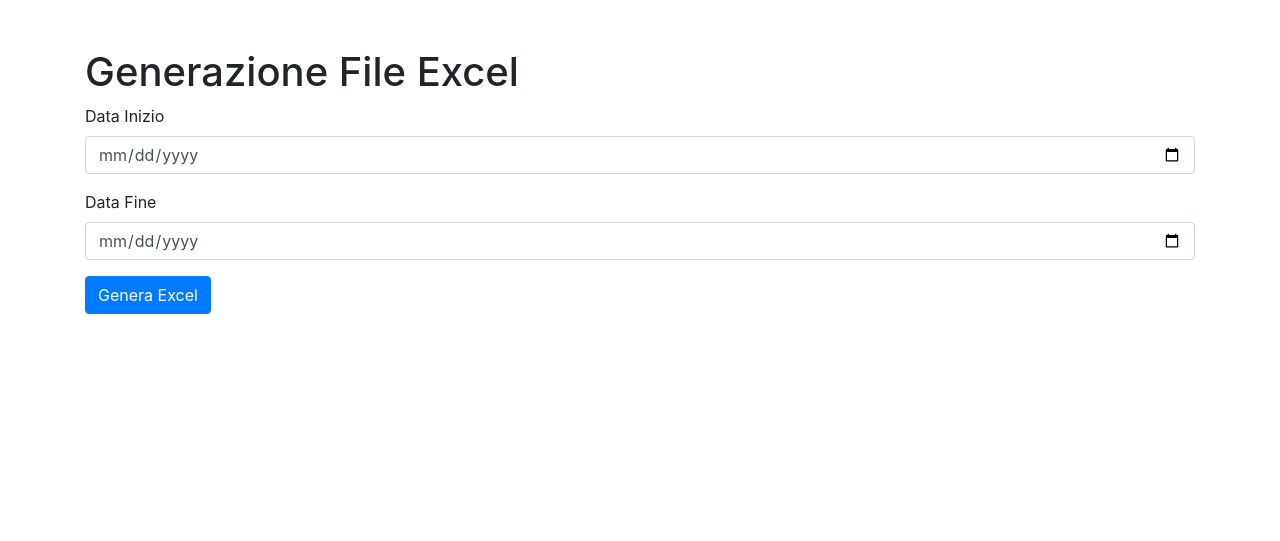
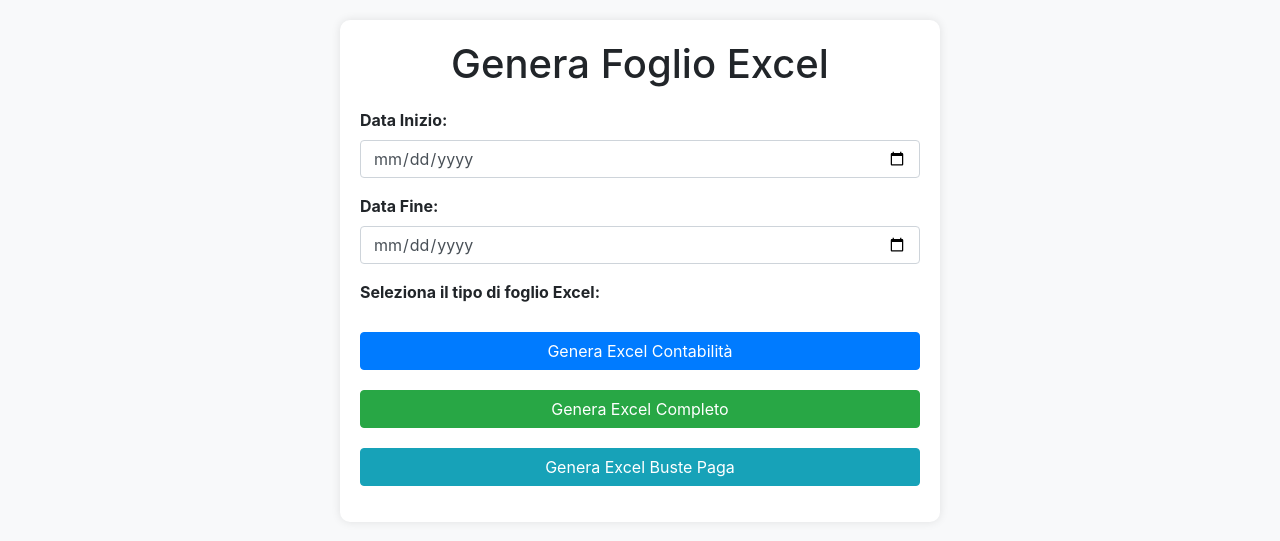
Before and after one commit to 10619082/Management-application-Erreppi-, a Flask app: page /gestione_excel in a window 1280 px wide. Shown: the top 541 px of the page. Run offline with Flask 3, Linux system fonts and the light colour scheme; some libraries are stand-ins or nearby versions.

Commit message:
Added Excel: Completo , Busta Paga, Contabilità

```diff
--- a/app.py
+++ b/app.py
@@ -10,6 +10,8 @@ import openpyxl  # Libreria per gestire Excel
 from dotenv import load_dotenv
 from openpyxl.styles import Alignment, Font
 from openpyxl.utils import get_column_letter
+
+import xlsxwriter
 
 # Carica le variabili d'ambiente dal file .env
 load_dotenv()
@@ -52,105 +54,145 @@ def gestione_operai():
 
 @app.route('/gestione_excel', methods=['GET', 'POST'])
 def gestione_excel():
+    logging.info("Accesso alla rotta gestione_excel")
     if request.method == 'POST':
-        data_inizio = request.form.get('data_inizio')
-        data_fine = request.form.get('data_fine')
+        logging.info("Metodo POST chiamato")
+        data_inizio = request.form['start_date']
+        data_fine = request.form['end_date']
+        action = request.form['action']  # Può essere 'contabilita', 'completo', 'buste'
 
-        # Validazione delle date
-        if not data_inizio or not data_fine:
-            flash("Per favore, seleziona entrambe le date.")
-            return redirect(url_for('gestione_excel'))
+        logging.info(f"Data Inizio: {data_inizio}, Data Fine: {data_fine}, Azione: {action}")
 
-        # Fetch dei dati da Firebase
         attivita_list = fetch_attivita_from_firebase(data_inizio, data_fine)
 
-        if not attivita_list:
-            flash("Nessuna attività trovata per il periodo selezionato.")
-            return redirect(url_for('gestione_excel'))
+        if action == 'contabilita':
+            file_path = generate_excel_contabilita(attivita_list, data_inizio, data_fine)
+        elif action == 'completo':
+            file_path = generate_excel_completo(attivita_list, data_inizio, data_fine)
+        elif action == 'buste':
+            file_path = generate_excel_buste(attivita_list, data_inizio, data_fine)
 
-        # Genera il file Excel
-        excel_filename = generate_excel(attivita_list, data_inizio, data_fine)
-
-        # Fornisci il file Excel per il download
-        return send_from_directory(TEMP_DIR, excel_filename, as_attachment=True)
+        # Restituisci il file Excel generato come risposta
+        if file_path:
+            return send_from_directory(TEMP_DIR, file_path, as_attachment=True)
 
     return render_template('gestione_excel.html')
 
+
 def fetch_attivita_from_firebase(data_inizio, data_fine):
-    # Converti le date in oggetti datetime
-    data_inizio_dt = datetime.strptime(data_inizio, "%Y-%m-%d")
-    data_fine_dt = datetime.strptime(data_fine, "%Y-%m-%d")
-
+    ref = db.reference('/Attivita/Utenti')
+    snapshot = ref.get()
     attivita_list = []
 
-    # Leggi i dati da Firebase Realtime Database
-    snapshot = db_ref.get()
+    for utente_id, utente_data in snapshot.items():
+        for attivita_id, attivita in utente_data.items():
+            data_attivita = attivita.get('data')
+            if is_date_in_range(data_attivita, data_inizio, data_fine):
+                attivita_list.append({
+                    'data': attivita.get('data'),
+                    'cantiere': attivita.get('cantiere'),
+                    'operaio': attivita.get('operaio'),
+                    'ore': attivita.get('ore'),
+                    'lavorazione': attivita.get('lavorazione'),
+                    'pioggia_vento': attivita.get('pioggia_vento'),
+                    'ferie_permesso': attivita.get('ferie_permesso')
+                })
 
-    # Itera attraverso gli utenti e le attività
-    for user, attivita_data in snapshot.items():
-        for attivita_id, attivita in attivita_data.items():
-            # Confronta le date delle attività con il range specificato
-            attivita_data_str = attivita.get('data')
-            if attivita_data_str:
-                attivita_data_dt = datetime.strptime(attivita_data_str, "%d/%m/%Y")
-
-                if data_inizio_dt <= attivita_data_dt <= data_fine_dt:
-                    attivita_list.append({
-                        'data': attivita.get('data'),
-                        'cantiere': attivita.get('cantiere'),
-                        'operaio': attivita.get('operaio'),
-                        'ore': attivita.get('ore'),
-                        'lavorazione': attivita.get('lavorazione'),
-                        'pioggia_vento': attivita.get('pioggia_vento', ''),
-                        'ferie_permesso': attivita.get('ferie_permesso', '')
-                    })
+    logging.info(f"Numero di attività trovate: {len(attivita_list)}")
     return attivita_list
 
-def generate_excel(attivita_list, data_inizio, data_fine):
-    filename = f"Foglio_Excel_{data_inizio}_to_{data_fine}.xlsx"
-    filepath = os.path.join(TEMP_DIR, filename)
 
-    # Crea il workbook Excel
-    workbook = openpyxl.Workbook()
-    sheet = workbook.active
-    sheet.title = "Attività"
+def is_date_in_range(date_str, data_inizio, data_fine):
+    # Formato della data proveniente dal database Firebase
+    date_format_db = "%d/%m/%Y"
+    # Formato della data proveniente dal form HTML
+    date_format_form = "%Y-%m-%d"
 
-    # Crea intestazioni
-    headers = ["Data", "Cantiere", "Operaio", "Ore", "Lavorazione", "Pioggia/Vento", "Ferie/Permesso"]
-    sheet.append(headers)
+    try:
+        # Converti le date di inizio e fine provenienti dal form HTML
+        data_inizio_dt = datetime.strptime(data_inizio, date_format_form)
+        data_fine_dt = datetime.strptime(data_fine, date_format_form)
 
-    # Stili per le celle
-    header_font = Font(bold=True)
-    alignment = Alignment(horizontal="center")
+        # Converti la data proveniente dal database Firebase
+        current_date_dt = datetime.strptime(date_str, date_format_db)
 
-    for col_num, header in enumerate(headers, 1):
-        cell = sheet.cell(row=1, column=col_num)
-        cell.font = header_font
-        cell.alignment = alignment
+        # Verifica se la data dell'attività rientra nell'intervallo di date
+        return data_inizio_dt <= current_date_dt <= data_fine_dt
 
-    # Inserisci i dati delle attività
-    for attivita in attivita_list:
-        row = [
-            attivita['data'],
-            attivita['cantiere'],
-            attivita['operaio'],
-            attivita['ore'],
-            attivita['lavorazione'],
-            attivita['pioggia_vento'],
-            attivita['ferie_permesso']
-        ]
-        sheet.append(row)
+    except ValueError as e:
+        logging.error(f"Errore nel parsing della data: {e}")
+        return False
 
-    # Imposta la larghezza delle colonne
-    for col in sheet.columns:
-        max_length = max(len(str(cell.value)) for cell in col)
-        adjusted_width = (max_length + 2)
-        sheet.column_dimensions[get_column_letter(col[0].column)].width = adjusted_width
 
-    # Salva il file Excel
-    workbook.save(filepath)
 
-    return filename
+def generate_excel_contabilita(attivita_list, inizio, fine):
+    file_name = f"contabilita_{inizio}_to_{fine}.xlsx"
+    file_path = os.path.join(TEMP_DIR, file_name)
+
+    workbook = xlsxwriter.Workbook(file_path)
+    worksheet = workbook.add_worksheet("Contabilità")
+
+    headers = ['Data', 'Cantiere', 'Operaio', 'Ore', 'Lavorazione']
+    for col, header in enumerate(headers):
+        worksheet.write(0, col, header)
+
+    for row, attivita in enumerate(attivita_list, start=1):
+        worksheet.write(row, 0, attivita['data'])
+        worksheet.write(row, 1, attivita['cantiere'])
+        worksheet.write(row, 2, attivita['operaio'])
+        worksheet.write(row, 3, attivita['ore'])
+        worksheet.write(row, 4, attivita['lavorazione'])
+
+    workbook.close()
+    return file_name
+
+
+def generate_excel_completo(attivita_list, inizio, fine):
+    file_name = f"completo_{inizio}_to_{fine}.xlsx"
+    file_path = os.path.join(TEMP_DIR, file_name)
+
+    workbook = xlsxwriter.Workbook(file_path)
+    worksheet = workbook.add_worksheet("Completo")
+
+    headers = ['Data', 'Cantiere', 'Operaio', 'Ore', 'Lavorazione', 'Pioggia_Vento', 'Ferie_Permesso']
+    for col, header in enumerate(headers):
+        worksheet.write(0, col, header)
+
+    for row, attivita in enumerate(attivita_list, start=1):
+        worksheet.write(row, 0, attivita['data'])
+        worksheet.write(row, 1, attivita['cantiere'])
+        worksheet.write(row, 2, attivita['operaio'])
+        worksheet.write(row, 3, attivita['ore'])
+        worksheet.write(row, 4, attivita['lavorazione'])
+        worksheet.write(row, 5, attivita['pioggia_vento'])
+        worksheet.write(row, 6, attivita['ferie_permesso'])
+
+    workbook.close()
+    return file_name
+
+
+def generate_excel_buste(attivita_list, inizio, fine):
+    file_name = f"buste_paga_{inizio}_to_{fine}.xlsx"
+    file_path = os.path.join(TEMP_DIR, file_name)
+
+    workbook = xlsxwriter.Workbook(file_path)
+    worksheet = workbook.add_worksheet("Buste Paga")
+
+    headers = ['Data', 'Cantiere', 'Operaio', 'Ore', 'Pioggia_Vento', 'Ferie_Permesso']
+    for col, header in enumerate(headers):
+        worksheet.write(0, col, header)
+
+    for row, attivita in enumerate(attivita_list, start=1):
+        worksheet.write(row, 0, attivita['data'])
+        worksheet.write(row, 1, attivita['cantiere'])
+        worksheet.write(row, 2, attivita['operaio'])
+        worksheet.write(row, 3, attivita['ore'])
+        worksheet.write(row, 4, attivita['pioggia_vento'])
+        worksheet.write(row, 5, attivita['ferie_permesso'])
+
+    workbook.close()
+    return file_name
+
 
 @app.route('/gestione_attivita')
 def gestione_attivita():
--- a/static/style.css
+++ b/static/style.css
@@ -1,6 +1,6 @@
 /* Personalizzazione del background */
 body {
-    background-image: url("/static/simple_back.jpg"); /* Percorso della tua immagine */
+    background-image: url("/static/b.jpg"); /* Percorso della tua immagine */
     background-size: 100% 100%; /* Estende l'immagine sia in altezza che in larghezza */
     background-position: top center; /* Posiziona l'immagine al centro e in cima */
     background-repeat: no-repeat; /* Evita che l'immagine si ripeta */
--- a/templates/gestione_excel.html
+++ b/templates/gestione_excel.html
@@ -1,26 +1,63 @@
 <!DOCTYPE html>
-<html lang="it">
+<html lang="en">
 <head>
     <meta charset="UTF-8">
     <meta name="viewport" content="width=device-width, initial-scale=1.0">
     <title>Gestione Excel</title>
+
     <link rel="stylesheet" href="https://stackpath.bootstrapcdn.com/bootstrap/4.5.2/css/bootstrap.min.css">
+    <style>
+        body {
+            background-color: #f8f9fa;
+            padding: 20px;
+        }
+        .container {
+            max-width: 600px;
+            margin: 0 auto;
+            padding: 20px;
+            background-color: #ffffff;
+            border-radius: 10px;
+            box-shadow: 0 0 10px rgba(0, 0, 0, 0.1);
+        }
+        h1 {
+            text-align: center;
+            margin-bottom: 20px;
+        }
+        label {
+            font-weight: bold;
+        }
+        .btn {
+            margin-top: 20px;
+            width: 100%;
+        }
+    </style>
 </head>
 <body>
+
     <div class="container">
-        <h1 class="mt-5">Generazione File Excel</h1>
-        <form method="POST" action="/gestione_excel">
+        <h1>Genera Foglio Excel</h1>
+
+        <form action="/gestione_excel" method="POST">
             <div class="form-group">
-                <label for="data_inizio">Data Inizio</label>
-                <input type="date" name="data_inizio" class="form-control" id="data_inizio" required>
-            </div>
-            <div class="form-group">
-                <label for="data_fine">Data Fine</label>
-                <input type="date" name="data_fine" class="form-control" id="data_fine" required>
+                <label for="start_date">Data Inizio:</label>
+                <input type="date" class="form-control" id="start_date" name="start_date" required>
             </div>
 
-            <button type="submit" class="btn btn-primary">Genera Excel</button>
+            <div class="form-group">
+                <label for="end_date">Data Fine:</label>
+                <input type="date" class="form-control" id="end_date" name="end_date" required>
+            </div>
+
+            <div class="form-group">
+                <label>Seleziona il tipo di foglio Excel:</label>
+
+                <button type="submit" class="btn btn-primary" name="action" value="contabilita">Genera Excel Contabilità</button>
+                <button type="submit" class="btn btn-success" name="action" value="completo">Genera Excel Completo</button>
+                <button type="submit" class="btn btn-info" name="action" value="buste">Genera Excel Buste Paga</button>
+            </div>
         </form>
+
     </div>
+
 </body>
 </html>
--- a/templates/gestione_foto_bolle.html
+++ b/templates/gestione_foto_bolle.html
@@ -4,7 +4,6 @@
     <meta charset="UTF-8">
     <meta name="viewport" content="width=device-width, initial-scale=1.0">
     <title>Gestione Foto Bolle</title>
-    <link rel="stylesheet" href="{{ url_for('static', filename='style.css') }}">
     <link rel="stylesheet" href="https://stackpath.bootstrapcdn.com/bootstrap/4.5.2/css/bootstrap.min.css">
     </style>
     <script src="https://code.jquery.com/jquery-3.6.0.min.js"></script>
```
Also changed, not shown: static/b.jpg (added).
